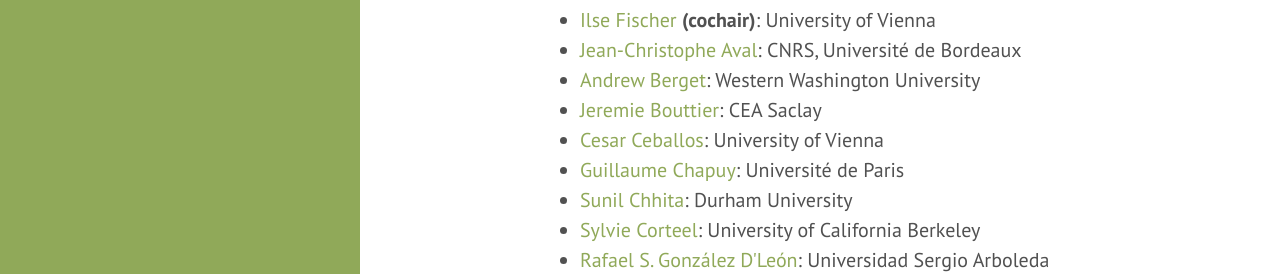
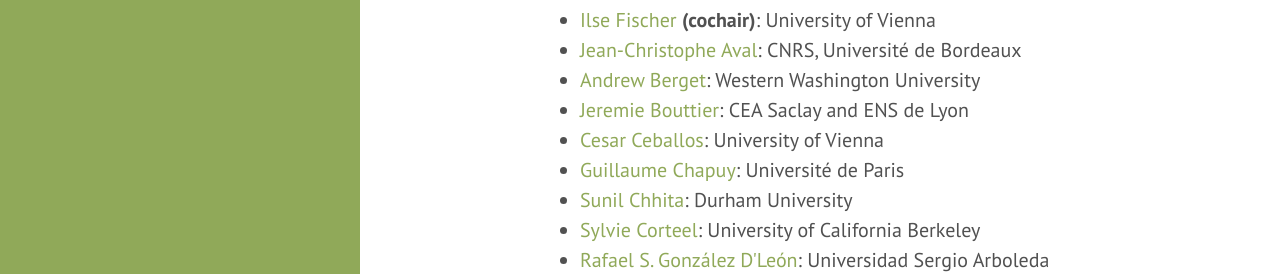
Before and after one commit to FPSAC/FPSAC.github.io, a Jekyll site: the page built from _confs/fpsac-2021.md, in a window 1280 px wide and 900 px high, scrolled down 544 px. Shown: the part 163-437 px from the top of the window. Built offline with Jekyll 4.4.1, drawn with Linux system fonts in a browser that asks for light colours.

Commit message:
Minor changes

```diff
--- a/_confs/fpsac-2021.md
+++ b/_confs/fpsac-2021.md
@@ -27,7 +27,7 @@
   affiliation: Western Washington University
   url: http://faculty.wwu.edu/%7ebergeta/
 - name: Jeremie Bouttier
-  affiliation: CEA Saclay
+  affiliation: CEA Saclay and ENS de Lyon
   url: https://www.ipht.fr/en/Pisp/jeremie.bouttier/index_en.php
 - name: Cesar Ceballos
   affiliation: University of Vienna
```
